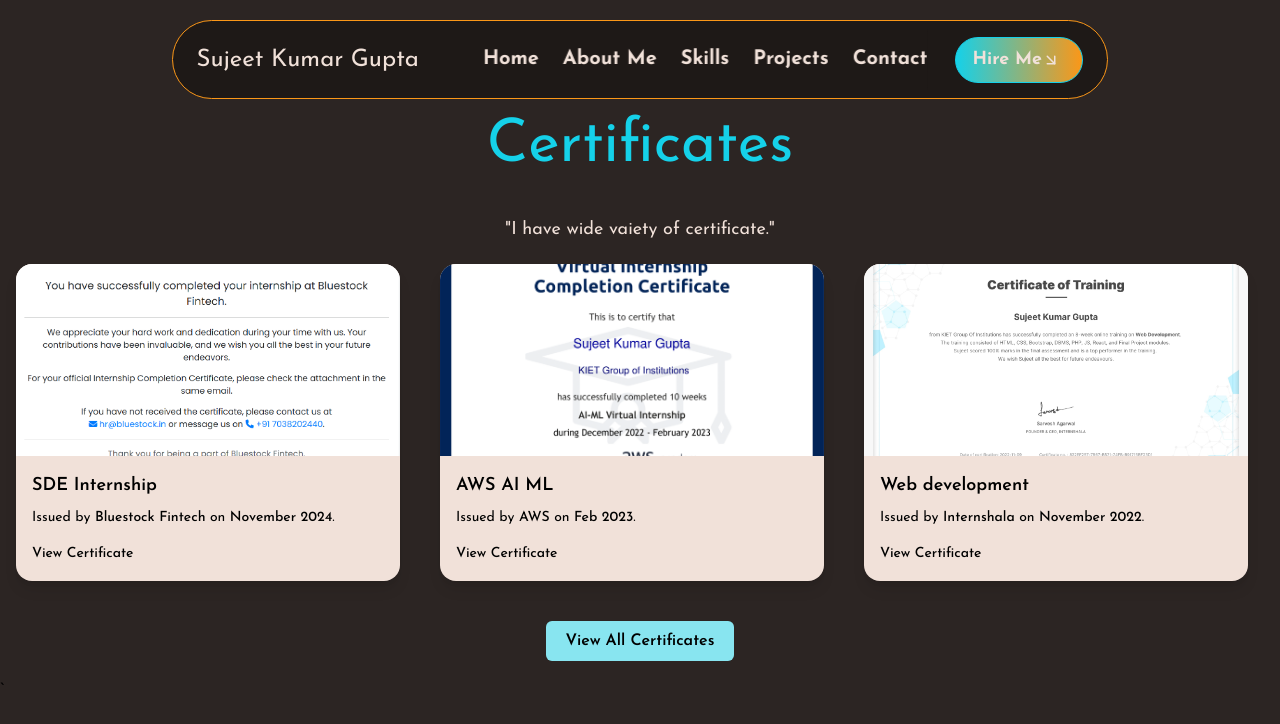
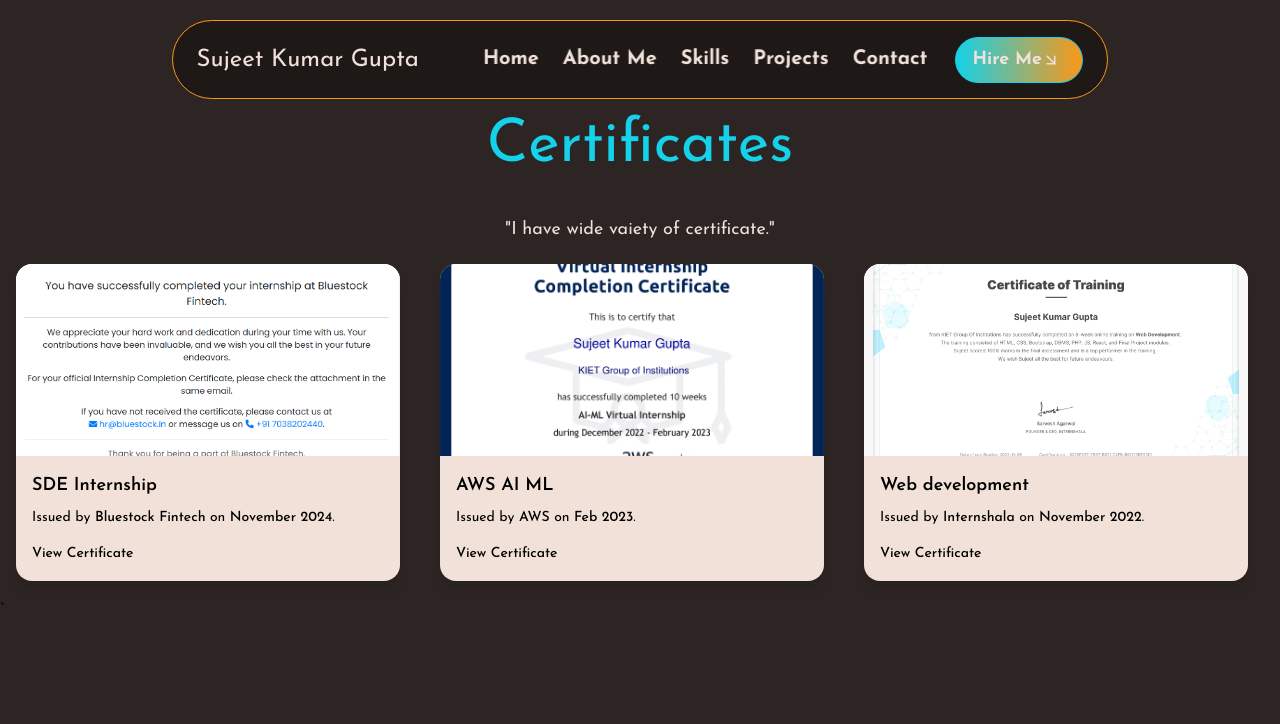
Before and after one commit to Sujeet2801/Portfolio_Website, a React (Vite) app: page /certificates in a window 1280 px wide. Shown: the top 724 px of the page. Built offline with nearby package versions, Linux system fonts and the light colour scheme.

Commit message:
bugfix(page/certificate): Remove view all certificate button from page

```diff
--- a/src/page/certificate/AllCertificate.jsx
+++ b/src/page/certificate/AllCertificate.jsx
@@ -53,12 +53,6 @@
                     <SingleCertificate key={cert.id} {...cert} />
                 ))}
             </div>
-            <div className='flex justify-center'>
-                <button
-                    className='bg-lightCyan px-5 py-2 rounded-md mt-10 hover:bg-orange font-semibold'
-                    onClick={()=>navigate("/certificates")}>View All Certificates
-                </button>
-            </div>
         </div>
     );
 }
```
